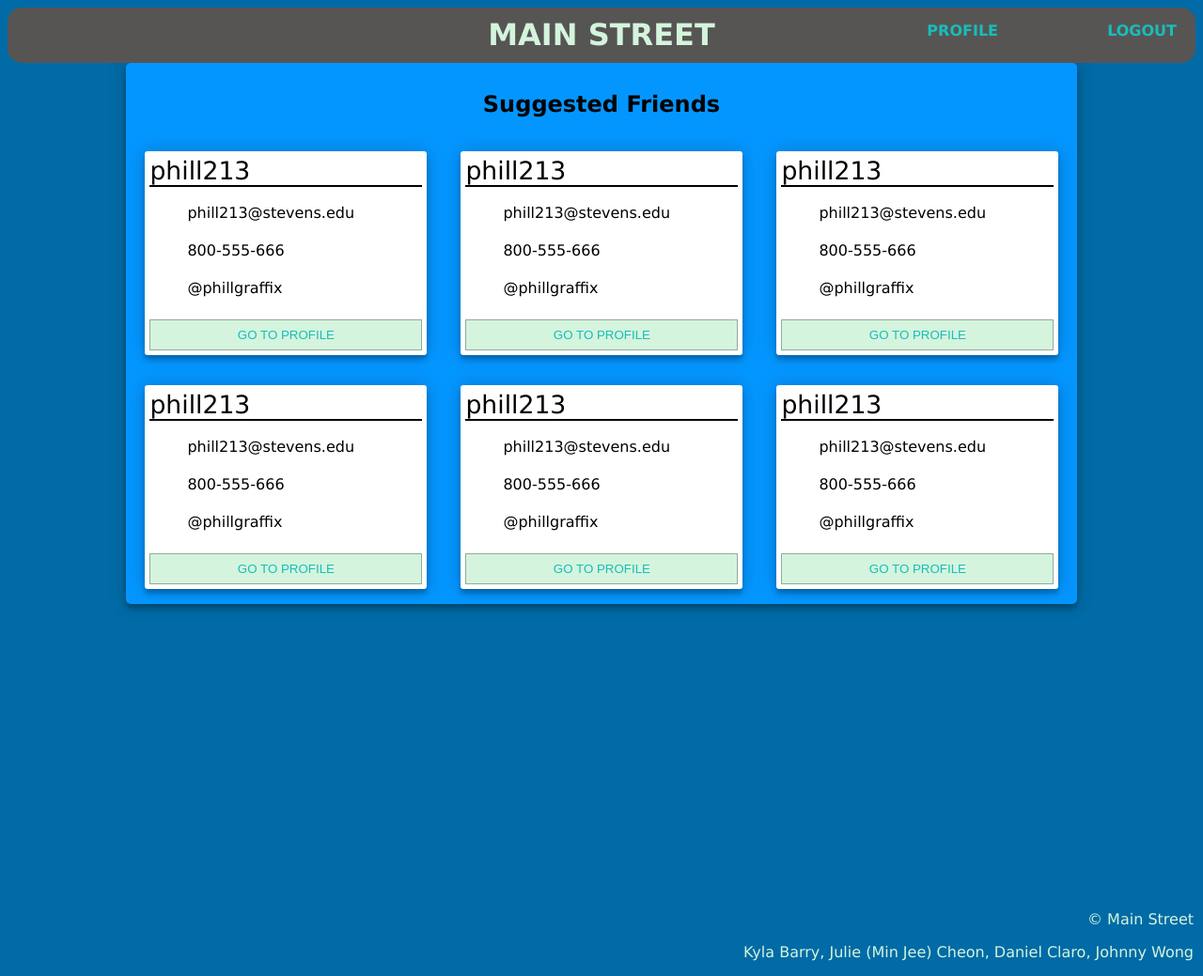
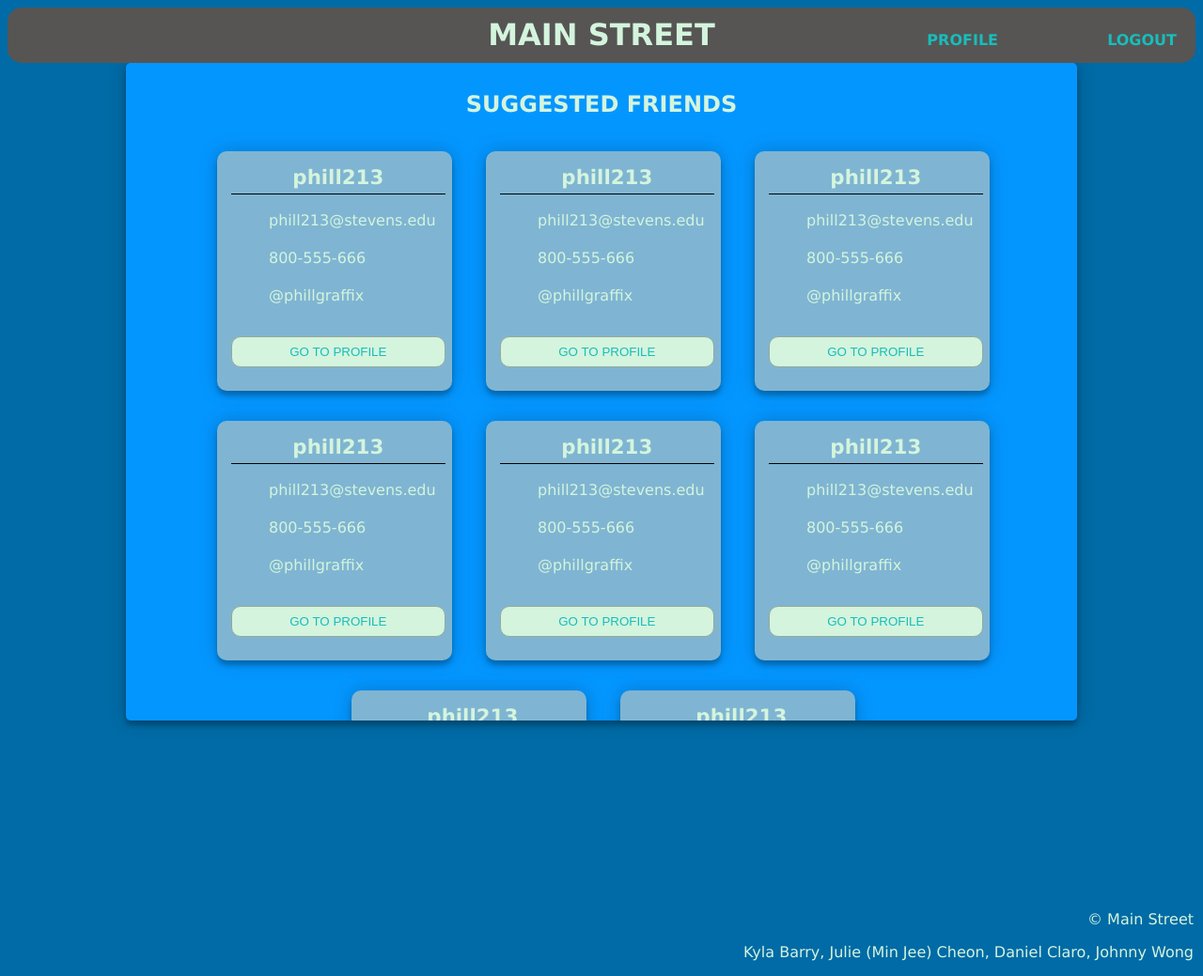
Before and after one commit to johnnywong30/CS146_Group9, a Python web app: template templates/home.html in a window 1280 px wide. Shown: the whole page at 94% size. Run offline with Jinja, Linux system fonts and the light colour scheme; the template is opened without the code that fills it, so the values that code supplies are empty.

Commit message:
more home page

```diff
--- a/static/bootlegBootstrap.css
+++ b/static/bootlegBootstrap.css
@@ -82,7 +82,7 @@ main h2{
   background-color: #0496ff;
   width: 80%;
   height: auto;
-  max-height: 600px;
+  max-height: 700px;
   margin: auto;
   margin-bottom: 50px;
   border-radius: 5px;
@@ -90,12 +90,41 @@ main h2{
   overflow-y: scroll;
 }
 
+.suggestion-page h2{
+  color: #d4f4dd;
+  text-transform: uppercase;
+}
+
+a{
+  color: #d4f4dd;
+  padding: 10px 0px;
+  text-decoration: none;
+  outline: 0;
+}
+
+a:hover{
+  color: #565554;
+
+}
+
 .btn{
   background-color: #d4f4dd;
   border: 1px solid #94AA9A;
+  border-radius: 10px;
   text-transform: uppercase;
   color: #17bebb;
   padding: 0.5rem;
+  cursor: pointer;
+  outline: 0;
+}
+
+.btn a{
+  color: #17bebb;
+  outline: 0;
+}
+
+.btn a:hover{
+  color: #565554;
 }
 
 .btn--block{
@@ -109,33 +138,41 @@ main h2{
   list-style: none;
   margin: 0;
   padding: 0;
+  justify-content: center;
 }
 
 .cards_item{
   display: flex;
   padding: 1rem;
-  max-width: 300px;
   padding-left: 20px;
+  max-width: 250px;
 }
-@media screen and (min-width: 40rem){
+@media screen and (max-width: 40rem){
   .cards_item{
-    width: 50%;
+    width: 85%;
+  }
+  .cards{
+    margin-left: 10px;
   }
 }
 @media screen and (min-width: 56rem){
   .cards_item{
-    width: 45%;
+    width: 40%;
   }
 }
 
 .card{
-  background-color: white;
-  border-radius: 3px;
+  background-color: #7fb5d2;
+  border-radius: 10px;
   box-shadow: 0 0 20px 0 rgba(0, 0, 0, 0.2), 0 5px 5px 0 rgba(0, 0, 0, 0.24);
   display: flex;
-  flex-direction: column;
+  flex-direction: row;
   overflow: hidden;
   width: 600px;
+  color: #d4f4dd;
+  padding: 10px;
+  flex-basis: auto;
+  align-items:center;
 }
 
 .card_content{
@@ -156,8 +193,11 @@ main h2{
 }
 
 .card_title{
-  border-bottom: 2px solid black;
-  font-size: 20pt;
+  border-bottom: 1px solid black;
+  padding-bottom: 5px;
+  font-size: 16pt;
+  text-align: center;
+  font-weight: bolder;
 }
 
 
--- a/templates/home.html
+++ b/templates/home.html
@@ -38,9 +38,11 @@
                 <p>@phillgraffix</p>
               </li>
             </ul>
+            <a href="/">
               <button class="btn btn--block">
                 Go to profile
               </button>
+            </a>
           </div>
         </div>
       </li>
@@ -61,9 +63,11 @@
                 <p>@phillgraffix</p>
               </li>
             </ul>
+            <a href="/">
               <button class="btn btn--block">
                 Go to profile
               </button>
+            </a>
           </div>
         </div>
       </li>
@@ -84,9 +88,11 @@
                 <p>@phillgraffix</p>
               </li>
             </ul>
+            <a href="/">
               <button class="btn btn--block">
                 Go to profile
               </button>
+            </a>
           </div>
         </div>
       </li>
@@ -107,9 +113,11 @@
                 <p>@phillgraffix</p>
               </li>
             </ul>
+            <a href="/">
               <button class="btn btn--block">
                 Go to profile
               </button>
+            </a>
           </div>
         </div>
       </li>
@@ -130,9 +138,11 @@
                 <p>@phillgraffix</p>
               </li>
             </ul>
+            <a href="/">
               <button class="btn btn--block">
                 Go to profile
               </button>
+            </a>
           </div>
         </div>
       </li>
@@ -153,10 +163,61 @@
                 <p>@phillgraffix</p>
               </li>
             </ul>
+            <a href="/">
               <button class="btn btn--block">
                 Go to profile
               </button>
-
+            </a>
+          </div>
+        </div>
+      </li>
+      <li class="cards_item">
+        <div class="card">
+          <div class="card_content">
+            <div class="card_title">
+              phill213
+            </div>
+            <ul class="card_text">
+              <li class="card_label">
+                <p>phill213@stevens.edu</p>
+              </li>
+              <li class="card_label">
+                <p>800-555-666</p>
+              </li>
+              <li class="card_label">
+                <p>@phillgraffix</p>
+              </li>
+            </ul>
+            <a href="/">
+              <button class="btn btn--block">
+                Go to profile
+              </button>
+            </a>
+          </div>
+        </div>
+      </li>
+      <li class="cards_item">
+        <div class="card">
+          <div class="card_content">
+            <div class="card_title">
+              phill213
+            </div>
+            <ul class="card_text">
+              <li class="card_label">
+                <p>phill213@stevens.edu</p>
+              </li>
+              <li class="card_label">
+                <p>800-555-666</p>
+              </li>
+              <li class="card_label">
+                <p>@phillgraffix</p>
+              </li>
+            </ul>
+            <a href="/">
+              <button class="btn btn--block">
+                Go to profile
+              </button>
+            </a>
           </div>
         </div>
       </li>
```
Also changed, not shown: static/form.css (+0 -8 lines). Lines whose indentation alone changed are shown as unchanged.
